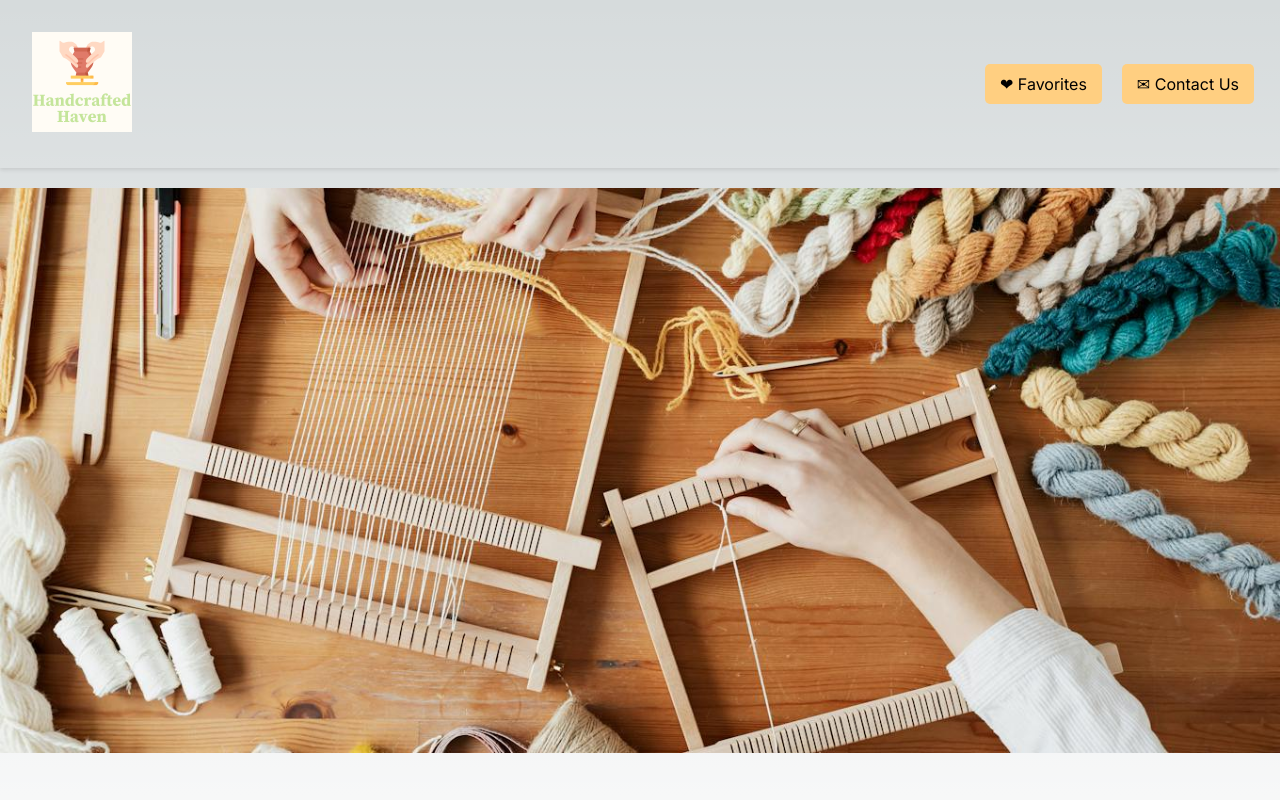
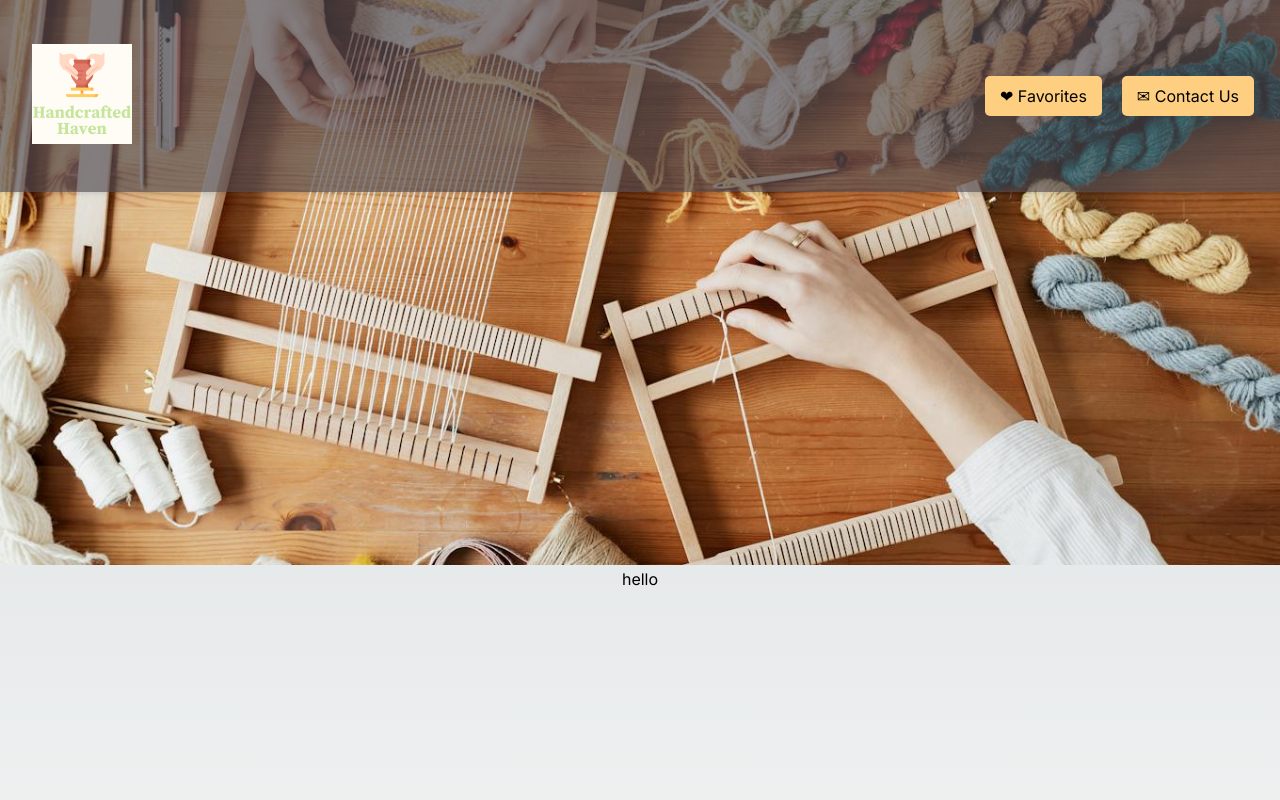
Before and after one commit to sharedordaz/team13_WDD430, a Next.js app: page / in a window 1280 px wide. Shown: the top 800 px of the page. Built offline with nearby package versions, Linux system fonts and the light colour scheme.

Commit message:
Improved banner and header even more

```diff
--- a/package.json
+++ b/package.json
@@ -9,7 +9,7 @@
     "lint": "next lint"
   },
   "dependencies": {
-    "next": "14.1.0",
+    "next": "^14.1.0",
     "react": "^18",
     "react-dom": "^18"
   },
--- a/src/app/banner.tsx
+++ b/src/app/banner.tsx
@@ -1,7 +1,7 @@
 import Image from "next/image";
 import styles from "./page.module.css";
 
-export default function NavBar() {
+export default function Banner() {
   return (
 <Image
               src="/banner.jpg"
@@ -9,7 +9,7 @@ export default function NavBar() {
               className={styles.vercelLogo}
               layout="responsive"
               width={1360}
-              height={600}
+              height={500}
               priority
             />
 )}
--- a/src/app/globals.css
+++ b/src/app/globals.css
@@ -8,6 +8,18 @@
   --foreground-rgb: 0, 0, 0;
   --background-start-rgb: 214, 219, 220;
   --background-end-rgb: 255, 255, 255;
+
+
+  /*Team Variables*/
+    --rosy-brown: #CF9893;
+  --onyx: #474448;
+  --raisin-black: #2D232E;
+  --wenge: #534B52;
+  --green-olive: ##84A98C;
+
+
+
+
 
   --primary-glow: conic-gradient(
     from 180deg at 50% 50%,
@@ -38,6 +50,10 @@
   --callout-border-rgb: 172, 175, 176;
   --card-rgb: 180, 185, 188;
   --card-border-rgb: 131, 134, 135;
+}
+
+html {
+    --white: #000000;
 }
 
 @media (prefers-color-scheme: dark) {
--- /dev/null
+++ b/src/app/main-grid.tsx
@@ -0,0 +1,3 @@
+export default function MainGrid(){
+    return(<label>hello</label>)
+    }
--- a/src/app/nav.tsx
+++ b/src/app/nav.tsx
@@ -1,6 +1,4 @@
-import Image from "next/image";
 import styles from "./page.module.css";
-
 
 export default function NavBar() {
   return (
--- a/src/app/page.module.css
+++ b/src/app/page.module.css
@@ -1,3 +1,4 @@
+
 .main {
   display: flex;
   flex-direction: column;
@@ -6,15 +7,15 @@
   min-height: 100vh;
 }
 
+.top_void{
+  background-color:#534B52;
+  width: 100%;
+  height: 24%;
+}
+
 .banner{
-  display: flex;
-  flex-direction: column;
-  justify-content: space-between;
-  align-items: center;
-  min-height: 100vh;
   width: 100%;
-  height: 30%;
-
+  height: 40%;
 }
 
 .description {
@@ -115,6 +116,8 @@
   transform: translateZ(0);
 }
 
+
+
 .nav ul {
   list-style: none;
   display: flex;
@@ -140,12 +143,17 @@
 }
 
 .header {
+  position:fixed;
+  width: 100%;
+  height:24%;
+
+  background-color: #534B52AA;
+
   display: flex;
   justify-content: space-between;
   align-items: center;
   padding: 1rem;
   box-shadow: 0 2px 4px rgba(0, 0, 0, 0.1);
-  margin-bottom: 20px;
 }
 
 .logoContainer {
--- a/src/app/page.tsx
+++ b/src/app/page.tsx
@@ -1,7 +1,7 @@
 import Image from "next/image";
 import styles from "./page.module.css";
 import Banner from '@/app/banner';
-
+import MainGrid from '@/app/main-grid';
 /*
 TODO:
 -Shopping Cart (Douglas Fabricio)
@@ -18,9 +18,13 @@ https://www.globant.com/about
 export default function Home() {
   return (
     <>
-            <div className={styles.main}>
+            <div className= {styles.top_void}></div>
+            <div className={styles.banner}>
                 <Banner />
             </div>
+            <main className={styles.main}>
+                <MainGrid />
+            </main>
     </>
   );
 }
```
Also changed, not shown: 1 other file (tests, documents, lock files or other folders).
